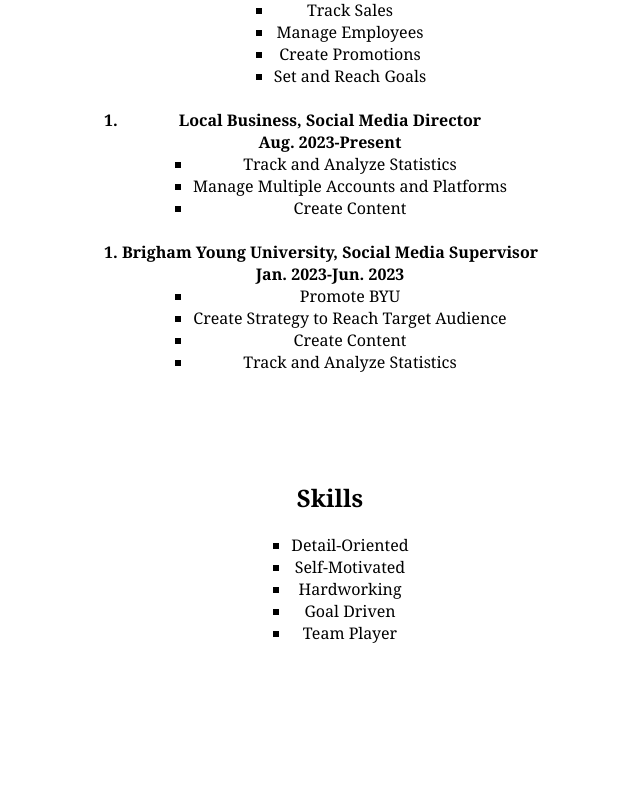
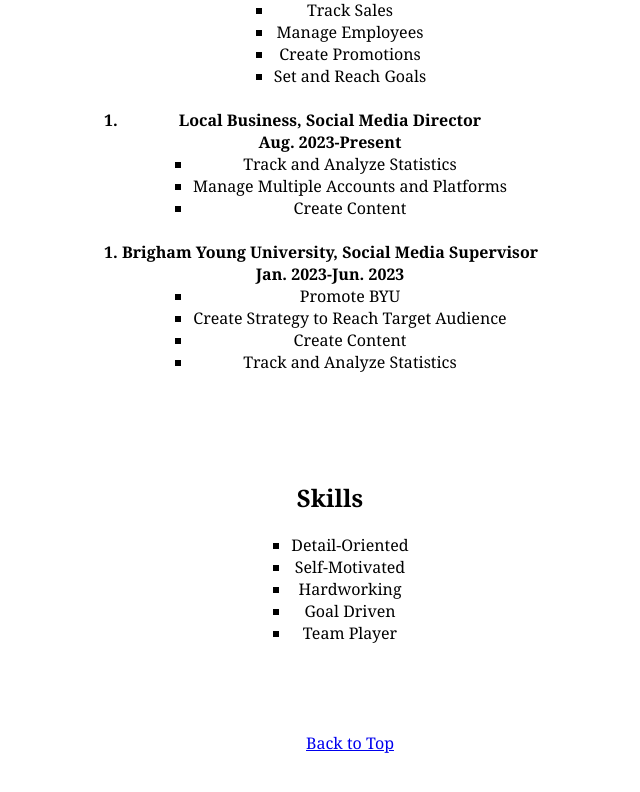
Before and after one commit to mad33hays/is201final, a plain HTML site: page newpage.html in a window 1280 px wide. Shown: the part 3638-4430 px from the top of the page, without its empty margins (330-970 px from the left). Drawn offline with Linux system fonts and the light colour scheme; a script that the page names is missing.

Commit message:
Update newpage.html

```diff
--- a/newpage.html
+++ b/newpage.html
@@ -115,7 +115,11 @@
                 <li>Hardworking</li>
                 <li>Goal Driven</li>
                 <li>Team Player</li>
-        <br><br><br><br><br><br>
+        <br><br><br><br>
+        <div>
+            <a href="#">Back to Top</a>
+        </div>
+        <br><br><br><br><br>
     <div class = "common footer">&copy; 2024 M. Hays</div>
 </body>
 </html>
```
